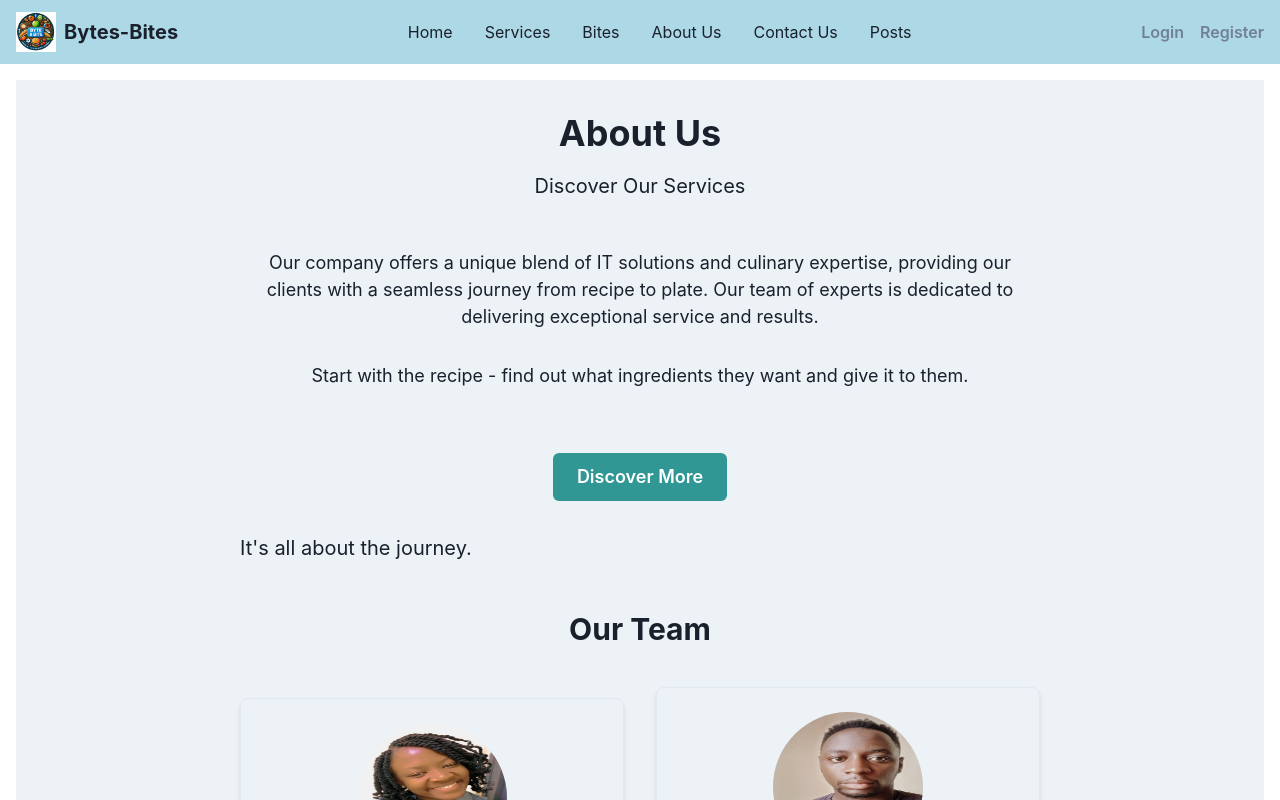
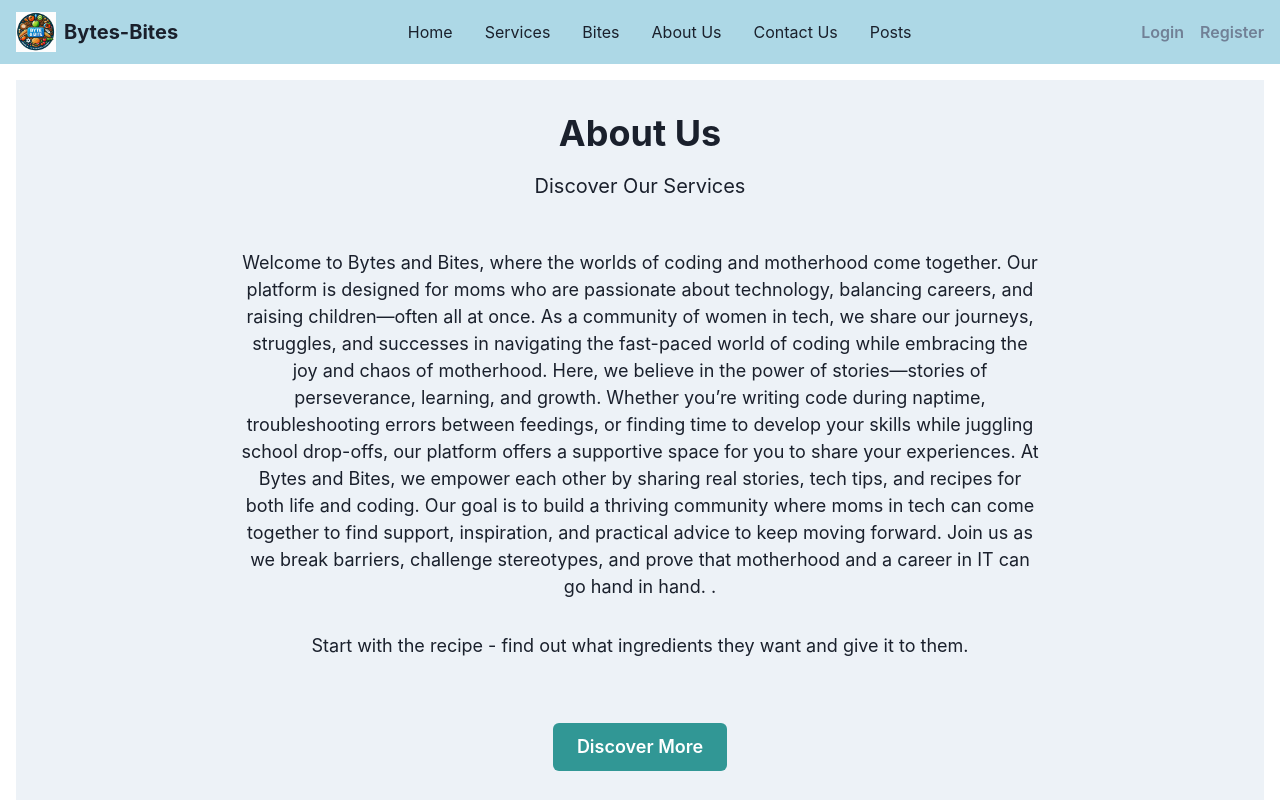
Before and after one commit to MsOwuor/Bytes-Bites, a React (Vite) app in the folder client/: page /about in a window 1280 px wide. Shown: the top 800 px of the page. Built offline with nearby package versions, Linux system fonts and the light colour scheme.

Commit message:
update to code and chaos

```diff
--- a/client/src/components/AboutUs.jsx
+++ b/client/src/components/AboutUs.jsx
@@ -18,7 +18,15 @@ const AboutUs = () => {
       <Stack spacing="8" maxW="800px" mx="auto">
         <motion.div initial="hidden" animate="visible" variants={cardVariants}>
           <Text fontSize="lg" textAlign="center">
-            Our company offers a unique blend of IT solutions and culinary expertise, providing our clients with a seamless journey from recipe to plate. Our team of experts is dedicated to delivering exceptional service and results.
+            Welcome to Bytes and Bites, where the worlds of coding and motherhood come together. Our platform is designed for moms who are passionate about technology, balancing careers, and raising children—often all at once. As a community of women in tech, we share our journeys, struggles, and successes in navigating the fast-paced world of coding while embracing the joy and chaos of motherhood.
+
+	  Here, we believe in the power of stories—stories of perseverance, learning, and growth. Whether you’re writing code during naptime, troubleshooting errors between feedings, or finding time to develop your skills while juggling school drop-offs, our platform offers a supportive space for you to share your experiences.
+
+	  At Bytes and Bites, we empower each other by sharing real stories, tech tips, and recipes for both life and coding. Our goal is to build a thriving community where moms in tech can come together to find support, inspiration, and practical advice to keep moving forward.
+
+	  Join us as we break barriers, challenge stereotypes, and prove that motherhood and a career in IT can go hand in hand.
+
+	  .
           </Text>
         </motion.div>
 
--- a/client/src/components/Home.jsx
+++ b/client/src/components/Home.jsx
@@ -58,7 +58,7 @@ const Home = () => {
       		>
         		<Stack spacing={4} maxW="lg" textAlign={{ base: 'center', md: 'left' }}>
           			<Text fontSize={{ base: '2xl', md: '4xl' }} fontWeight="bold" className="animate__animated animate__fadeInLeft">
-            Code and Cook : Where technology meets Motherhood
+            Code and Chaos : Where technology meets Motherhood
           			</Text>
           			<Text fontSize={{ base: 'lg', md: '2xl' }} className="animate__animated animate__fadeInLeft animate__delay-1s">
             Welcome to my online home. I invite you to explore my life and learn more about me.
@@ -94,7 +94,7 @@ const Home = () => {
 						<Box key={post.id} borderWidth="1px" borderRadius="lg" p="4" mb="4" bg="white" color="black">
 						<Text fontSize="xl" fontWeight="bold">{post.title}</Text>
 						<Text>{post.body.slice(0, 100)}...</Text> {/* Display a snippet of the post body */}
-						<Button as={Link} to={`/posts/${post.id}`} mt="2" colorScheme="blue">Read More</Button>
+						<Button as={Link} to="/posts" mt="2" colorScheme="blue">Read More</Button>
 						</Box>
 					))
 				)}
```
